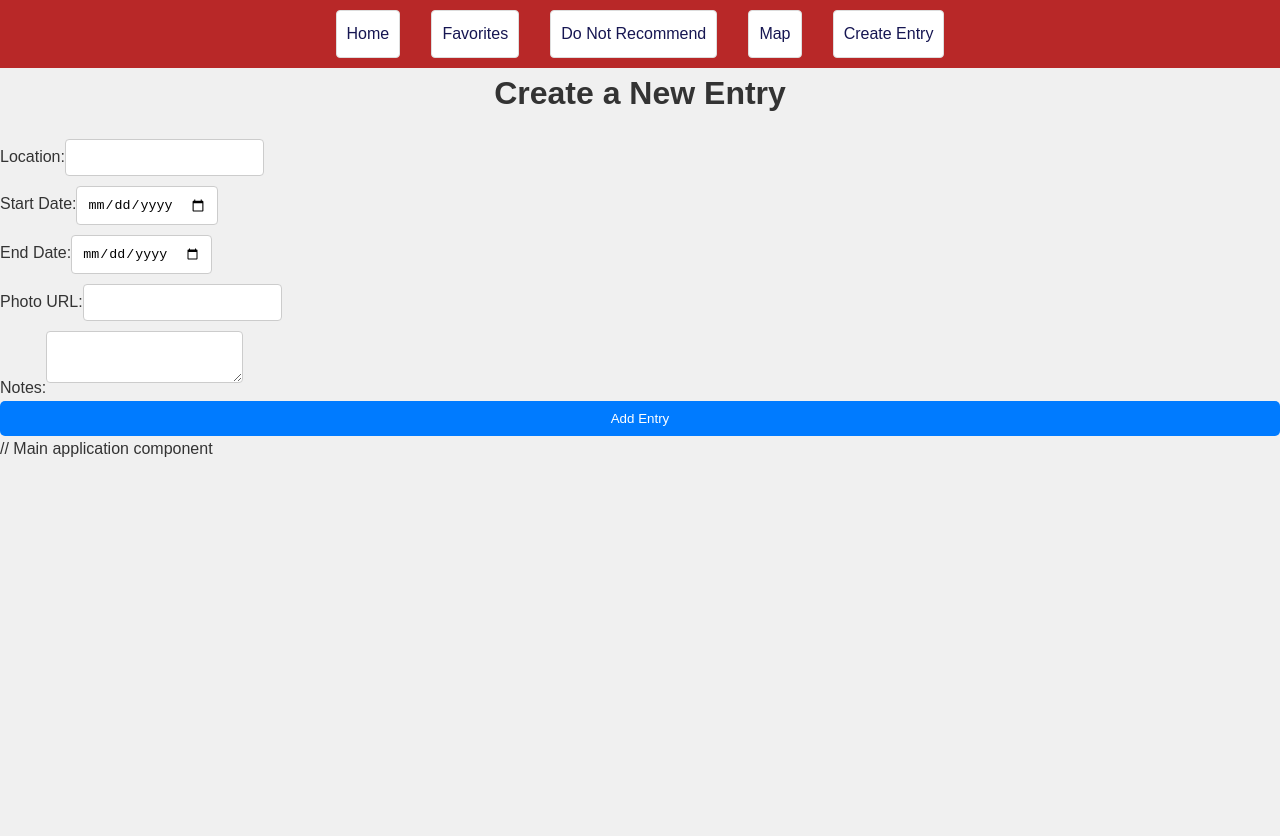
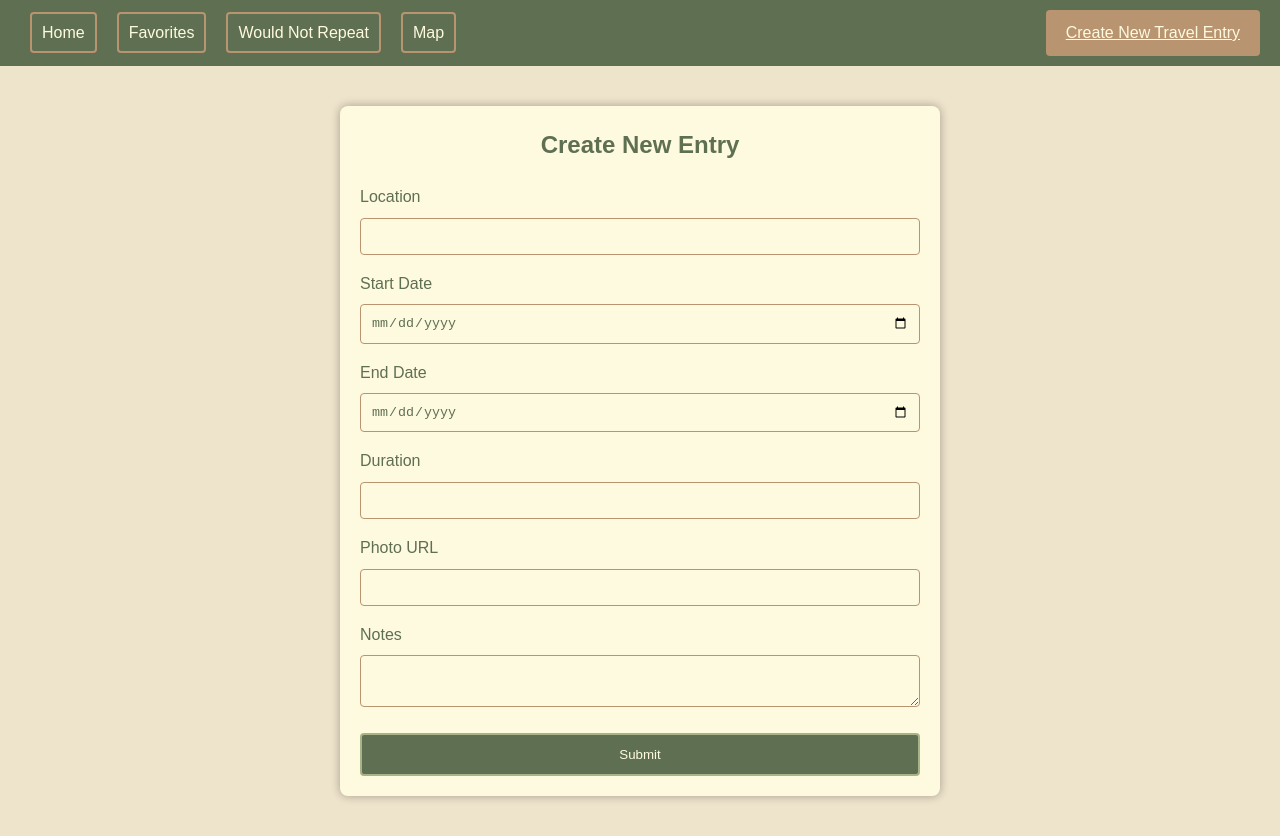
Before and after one commit to jkirbyzabala/Zabala_Jan-Kirby_Travel-Experience-Journal_Capstone, a React (Create React App) app in the folder frontend/src/: page /create-entry in a window 1280 px wide. Before the commit the page ends 800 px from the top, so only its background shows below. Built offline with nearby package versions, Linux system fonts and the light colour scheme; the HTML template or start-up script is replaced by a standard one.

Commit message:
updated the CSS

```diff
--- a/frontend/src/components/Header.js
+++ b/frontend/src/components/Header.js
@@ -1,7 +1,6 @@
-// src/components/Header.js
 import React from 'react';
 import { Link } from 'react-router-dom';
-import '../styles/Header.css'; // Ensure you have the correct path
+import '../styles/Header.css'; // Ensure the path is correct
 
 const Header = () => {
   return (
@@ -15,15 +14,13 @@ const Header = () => {
             <Link to="/favorites">Favorites</Link>
           </li>
           <li>
-            <Link to="/do-not-recommend">Do Not Recommend</Link>
+            <Link to="/do-not-recommend">Would Not Repeat</Link>
           </li>
           <li>
             <Link to="/map">Map</Link>
           </li>
-          <li>
-            <Link to="/create-entry">Create Entry</Link>
-          </li>
         </ul>
+        <Link to="/create-entry" className="create-entry">Create New Travel Entry</Link>
       </nav>
     </header>
   );
--- a/frontend/src/index.js
+++ b/frontend/src/index.js
@@ -9,6 +9,6 @@ import 'mapbox-gl/dist/mapbox-gl.css'; // Import Mapbox GL CSS
 const root = ReactDOM.createRoot(document.getElementById('root')); // Create root
 root.render(
   <React.StrictMode>
-    <App /> // Main application component
+    <App />
   </React.StrictMode>
 );
--- a/frontend/src/pages/EntryFormPage.js
+++ b/frontend/src/pages/EntryFormPage.js
@@ -1,17 +1,75 @@
-import React from 'react'; // Import React
-import EntryForm from '../components/EntryForm'; // Import the EntryForm component
+import React, { useState } from 'react';
+import { useNavigate } from 'react-router-dom';
+import axios from 'axios';
+import '../styles/EntryFormPage.css';
 
 const EntryFormPage = () => {
-  // Function to handle adding a new entry (to be updated based on your needs)
-  const handleAddEntry = (entry) => {
-    // For example, log the entry or perform other actions
-    console.log('New Entry:', entry);
+  const [location, setLocation] = useState('');
+  const [startDate, setStartDate] = useState('');
+  const [endDate, setEndDate] = useState('');
+  const [duration, setDuration] = useState('');
+  const [photo, setPhoto] = useState('');
+  const [notes, setNotes] = useState('');
+  const navigate = useNavigate();
+
+  const handleSubmit = async (e) => {
+    e.preventDefault();
+    const newEntry = { location, startDate, endDate, duration, photo, notes };
+    try {
+      await axios.post('http://localhost:5000/entries', newEntry);
+      navigate('/');
+    } catch (error) {
+      console.error('Error creating new entry:', error);
+    }
   };
 
   return (
-    <div>
-      <h1>Create a New Entry</h1>
-      <EntryForm onAddEntry={handleAddEntry} /> {/* Render the EntryForm component */}
+    <div className="entry-form-container">
+      <form onSubmit={handleSubmit}>
+        <h2>Create New Entry</h2>
+        <label>Location</label>
+        <input
+          type="text"
+          value={location}
+          onChange={(e) => setLocation(e.target.value)}
+          required
+        />
+        <label>Start Date</label>
+        <input
+          type="date"
+          value={startDate}
+          onChange={(e) => setStartDate(e.target.value)}
+          required
+        />
+        <label>End Date</label>
+        <input
+          type="date"
+          value={endDate}
+          onChange={(e) => setEndDate(e.target.value)}
+          required
+        />
+        <label>Duration</label>
+        <input
+          type="text"
+          value={duration}
+          onChange={(e) => setDuration(e.target.value)}
+          required
+        />
+        <label>Photo URL</label>
+        <input
+          type="url"
+          value={photo}
+          onChange={(e) => setPhoto(e.target.value)}
+          required
+        />
+        <label>Notes</label>
+        <textarea
+          value={notes}
+          onChange={(e) => setNotes(e.target.value)}
+          required
+        />
+        <button type="submit">Submit</button>
+      </form>
     </div>
   );
 };
--- a/frontend/src/pages/HomePage.js
+++ b/frontend/src/pages/HomePage.js
@@ -1,12 +1,13 @@
 import React, { useEffect, useState } from 'react';
 import axios from 'axios';
-import EditEntryForm from './EditEntryForm'; // Import the EditEntryForm component
+import EditEntryForm from './EditEntryForm';
 import '../styles/HomePage.css';
 
 const HomePage = () => {
   const [entries, setEntries] = useState([]);
   const [error, setError] = useState(null);
   const [editingEntry, setEditingEntry] = useState(null);
+  const [currentIndex, setCurrentIndex] = useState(0); // To keep track of the current entry index
 
   useEffect(() => {
     const fetchEntries = async () => {
@@ -26,6 +27,8 @@ const HomePage = () => {
     try {
       await axios.delete(`http://localhost:5000/entries/${id}`);
       setEntries(entries.filter(entry => entry._id !== id));
+      // Update the current index if needed
+      setCurrentIndex(prevIndex => (prevIndex >= entries.length - 1 ? entries.length - 2 : prevIndex));
     } catch (error) {
       setError('There was an error deleting the entry!');
       console.error('Error deleting entry:', error);
@@ -51,29 +54,41 @@ const HomePage = () => {
     setEditingEntry(null);
   };
 
+  const handleNext = () => {
+    setCurrentIndex(prevIndex => (prevIndex + 1) % entries.length);
+  };
+
+  const handlePrevious = () => {
+    setCurrentIndex(prevIndex => (prevIndex - 1 + entries.length) % entries.length);
+  };
+
   if (error) return <div>{error}</div>;
 
+  const currentEntry = entries[currentIndex];
+
   return (
-    <div>
+    <div className="container">
       {editingEntry ? (
         <EditEntryForm entry={editingEntry} onUpdate={handleUpdate} onCancel={handleCancelEdit} />
       ) : (
         entries.length > 0 ? (
-          entries.map(entry => (
-            <div key={entry._id}>
-              <h2>{entry.location}</h2>
-              {entry.photo && (
+          <div className="carousel">
+            <button className="nav-button left" onClick={handlePrevious}>◀</button>
+            <div className="entry-item">
+              <h2>{currentEntry.location}</h2>
+              {currentEntry.photo && (
                 <div>
-                  <img src={entry.photo} style={{ width: '100%' }} alt="Entry" />
+                  <img src={currentEntry.photo} alt="Entry" className="entry-photo" />
                 </div>
               )}
-              <p>{entry.notes}</p>
-              <p>{new Date(entry.startDate).toLocaleDateString()} - {new Date(entry.endDate).toLocaleDateString()}</p>
-              <p>Duration: {entry.duration} days</p>
-              <button onClick={() => handleDelete(entry._id)}>Delete</button>
-              <button onClick={() => handleEdit(entry)}>Edit</button> {/* Edit button */}
+              <p>{currentEntry.notes}</p>
+              <p>{new Date(currentEntry.startDate).toLocaleDateString()} - {new Date(currentEntry.endDate).toLocaleDateString()}</p>
+              <p>Duration: {currentEntry.duration} days</p>
+              <button onClick={() => handleDelete(currentEntry._id)} className="entry-button">Delete</button>
+              <button onClick={() => handleEdit(currentEntry)} className="entry-button">Edit</button>
             </div>
-          ))
+            <button className="nav-button right" onClick={handleNext}>▶</button>
+          </div>
         ) : (
           <p>No entries found.</p>
         )
--- a/frontend/src/styles/App.css
+++ b/frontend/src/styles/App.css
@@ -11,8 +11,8 @@
 body {
   font-family: Arial, sans-serif;
   line-height: 1.6;
-    background-color: #f0f0f0; /* Light grey background */
-    color: #333; /* Dark grey text color */
+  background-color: #EEE3CB; /* Light beige background */
+  color: #967E76; /* Darker text color */
 }
 
 /* Main container styling */
@@ -20,69 +20,7 @@
   width: 90%;
   margin: 0 auto;
   padding: 20px;
-    background: #fff; /* White background for content area */
+  background: #FFF; /* White background for content area */
   border-radius: 8px; /* Rounded corners */
   box-shadow: 0 0 10px rgba(0, 0, 0, 0.1); /* Subtle shadow */
 }
-
-  /* Header styling */
-  /* header {
-    background: #333; /* Dark background for header */
-    /* color: #fff; /* White text color */
-    /* padding: 10px 0; */
-    /* text-align: center; */
-  /* } */ */
-
-  /* Links styling */
-  a {
-    color: #007bff; /* Blue color for links */
-    text-decoration: none; /* Remove underline */
-  }
-
-  a:hover {
-    text-decoration: underline; /* Underline on hover */
-  }
-
-  /* Button styling */
-  button {
-    background: #007bff; /* Blue background */
-    color: #fff; /* White text */
-    border: none;
-    padding: 10px 20px;
-    border-radius: 5px; /* Rounded corners */
-    cursor: pointer; /* Pointer cursor on hover */
-  }
-
-  button:hover {
-    background: #0056b3; /* Darker blue on hover */
-  }
-
-  /* Form styling */
-  form {
-    display: flex;
-    flex-direction: column;
-  }
-
-  form input, form textarea {
-    margin-bottom: 10px;
-    padding: 10px;
-    border: 1px solid #ccc; /* Light grey border */
-    border-radius: 4px; /* Rounded corners */
-  }
-
-  form textarea {
-    resize: vertical; /* Allow vertical resize only */
-  }
-
-  /* List styling */
-  ul {
-    list-style: none; /* Remove default list styles */
-  }
-
-  li {
-    background: #fff;
-    padding: 10px;
-    margin-bottom: 10px;
-    border: 1px solid #ddd; /* Light grey border */
-    border-radius: 4px; /* Rounded corners */
-  }
--- /dev/null
+++ b/frontend/src/styles/EntryFormPage.css
@@ -0,0 +1,50 @@
+/* src/styles/CreateEntryForm.css */
+
+.entry-form-container {
+    background-color: #FEFAE0; /* Light cream background for the form container */
+    padding: 20px;
+    border-radius: 8px;
+    box-shadow: 0 0 10px rgba(0, 0, 0, 0.3);
+    max-width: 600px;
+    margin: 40px auto;
+  }
+
+  form {
+    display: flex;
+    flex-direction: column;
+  }
+
+  h2 {
+    color: #5F6F52; /* Dark green for headings */
+    margin-bottom: 20px;
+    text-align: center;
+  }
+
+  label {
+    color: #5F6F52; /* Dark green for labels */
+    margin-bottom: 8px;
+  }
+
+  input, textarea {
+    margin-bottom: 16px;
+    padding: 10px;
+    border: 1px solid #B99470; /* Darker beige border for input fields */
+    border-radius: 4px;
+    background-color: #FEFAE0; /* Light cream background for inputs */
+    color: #5F6F52; /* Dark green text color for inputs */
+  }
+
+  button {
+    background-color: #5F6F52; /* Dark green for buttons */
+    color: #FEFAE0; /* Light cream text */
+    border: 2px solid #A9B388; /* Light green border */
+    padding: 12px;
+    border-radius: 4px;
+    cursor: pointer;
+    margin-top: 10px;
+  }
+
+  button:hover {
+    background-color: #A9B388; /* Light green on hover */
+    color: #5F6F52; /* Dark green text on hover */
+  }
--- a/frontend/src/styles/Header.css
+++ b/frontend/src/styles/Header.css
@@ -1,34 +1,54 @@
 /* src/styles/Header.css */
 
 .header {
-    background: #b82828; /* Dark background for header */
-    color: #130101; /* White text color */
-    padding: 10px 0;
-    text-align: center;
+    background-color: #5F6F52; /* Dark green background for the header */
+    padding: 10px 20px;
+    color: #FEFAE0; /* Light cream text color */
   }
 
   .nav {
     display: flex;
-    justify-content: center;
+    justify-content: space-between; /* Space between the nav items and the Create New Entry button */
+    align-items: center;
   }
 
   .nav-links {
-    list-style-type: none;
+    list-style: none; /* Remove default list styling */
     padding: 0;
-    display: flex; /* Horizontal layout */
-    justify-content: space-around; /* Space out links */
-    width: 50%; /* Spread out across the width */
+    margin: 0;
+    display: flex;
   }
 
   .nav-links li {
-    margin: 0 15px; /* Spacing between links */
+    margin: 0 10px;
   }
 
   .nav-links a {
-    color: #161652; /* White color for header links */
+    color: #FEFAE0; /* Light cream color for links */
     text-decoration: none;
+    font-size: 16px;
+    padding: 10px;
+    border: 2px solid #B99470; /* Darker beige border */
+    border-radius: 4px;
+    transition: background-color 0.3s, color 0.3s;
   }
 
   .nav-links a:hover {
-    text-decoration: underline; /* Underline on hover */
+    background-color: #B99470; /* Darker beige background on hover */
+    color: #5F6F52; /* Dark green text on hover */
   }
+
+  .create-entry {
+    background-color: #B99470; /* Darker beige for Create Entry button */
+    color: #FEFAE0; /* Light cream text */
+    border: none;
+    padding: 10px 20px;
+    border-radius: 4px;
+    cursor: pointer;
+    font-size: 16px;
+  }
+
+  .create-entry:hover {
+    background-color: #5F6F52; /* Dark green on hover */
+    color: #FEFAE0; /* Light cream text on hover */
+  }
--- a/frontend/src/styles/HomePage.css
+++ b/frontend/src/styles/HomePage.css
@@ -1,44 +1,90 @@
-/* src/pages/HomePage.css */
+/* src/styles/HomePage.css */
 
-.home-page {
-    padding: 20px;
+body {
+  background-color: #FEFAE0; /* Light cream background */
+  color: #5F6F52; /* Dark green text color */
   font-family: Arial, sans-serif;
+  line-height: 1.6;
 }
 
-  h1 {
-    text-align: center;
-    margin-bottom: 20px;
+.container {
+  width: 90%;
+  margin: 0 auto;
+  padding: 20px;
+  background-color: #A9B388; /* Light green background for container */
+  border-radius: 8px;
+  box-shadow: 0 0 10px rgba(0, 0, 0, 0.1);
 }
 
-  .image-gallery {
+.carousel {
   display: flex;
-    flex-wrap: wrap;
-    gap: 20px;
+  align-items: center;
   justify-content: center;
 }
 
-  .image-card {
-    border: 1px solid #ddd;
+.entry-item {
+  background-color: #B99470; /* Beige background for each entry */
+  padding: 15px;
   border-radius: 8px;
-    overflow: hidden;
-    max-width: 300px;
-    box-shadow: 0 4px 8px rgba(0, 0, 0, 0.1);
+  box-shadow: 0 0 5px rgba(0, 0, 0, 0.1);
+  width: 80%;
+  text-align: center;
 }
 
-  .image {
-    width: 100%;
-    height: auto;
+.entry-item h2 {
+  margin-top: 0;
+  color: #5F6F52; /* Dark green for headings */
 }
 
-  .image-info {
-    padding: 10px;
+.entry-item p {
+  margin: 0 0 10px;
+  color: #5F6F52; /* Dark green for text */
 }
 
-  .image-info h2 {
-    margin: 0;
-    font-size: 1.2em;
+.entry-photo {
+  max-width: 100%;
+  border-radius: 4px;
 }
 
-  .image-info p {
-    margin: 5px 0;
+.entry-button {
+  background-color: #5F6F52; /* Dark green for buttons */
+  color: #FEFAE0; /* Light cream text */
+  border: 2px solid #A9B388; /* Light green border */
+  padding: 10px;
+  border-radius: 4px;
+  cursor: pointer;
+  margin: 5px;
 }
+
+.entry-button:hover {
+  background-color: #A9B388; /* Light green on hover */
+  color: #5F6F52; /* Dark green text on hover */
+}
+
+.nav-button {
+  background-color: #FEFAE0; /* Light cream background for nav buttons */
+  color: #5F6F52; /* Dark green color for text */
+  border: 2px solid #5F6F52; /* Dark green border */
+  border-radius: 50%;
+  width: 40px;
+  height: 40px;
+  display: flex;
+  align-items: center;
+  justify-content: center;
+  font-size: 20px;
+  cursor: pointer;
+  margin: 0 10px;
+}
+
+.nav-button:hover {
+  background-color: #5F6F52; /* Dark green on hover */
+  color: #FEFAE0; /* Light cream text on hover */
+}
+
+.left {
+  margin-right: auto;
+}
+
+.right {
+  margin-left: auto;
+}
```
Lines whose indentation alone changed are shown as unchanged.
